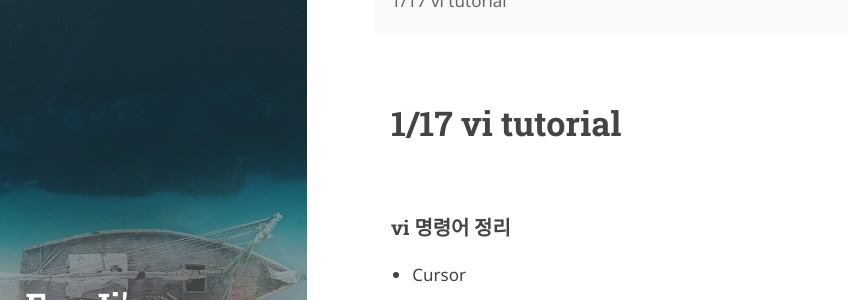
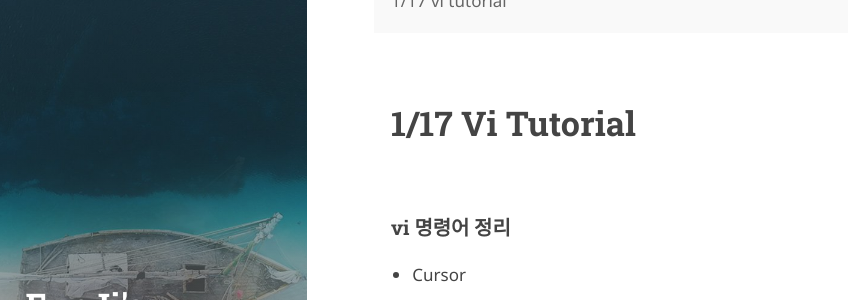
Before and after one commit to 96ycho/96ycho.github.io, a Jekyll site: the page built from _posts/2020-01-17-vi-tutorial.md, in a window 1280 px wide and 900 px high. Shown: the part 215-515 px from the top of the window, without its empty margins (0-848 px from the left). Built offline with Jekyll 4.4.1, drawn with Linux system fonts in a browser that asks for light colours; some web fonts are replaced; comment, search, counter and statistics services are not loaded.

```diff
--- a/_posts/2020-01-17-vi-tutorial.md
+++ b/_posts/2020-01-17-vi-tutorial.md
@@ -7,7 +7,7 @@ tags: [study]
 comments: true
 ---
 
-# 1/17 vi tutorial
+# 1/17 Vi Tutorial
 
 ### vi 명령어 정리
 
```
Also changed, not shown: _posts/2020-01-17-Html&Css-basic.md (+1 -1 lines).
